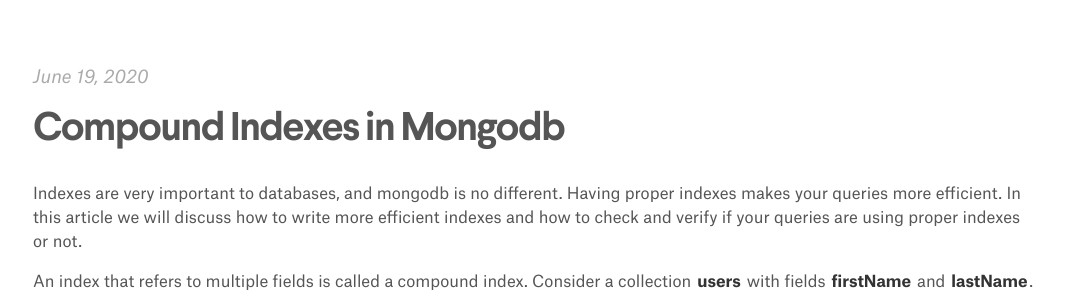
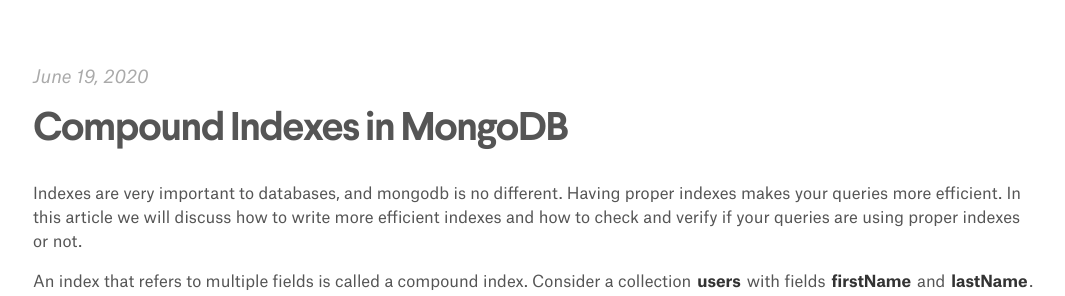
Before and after one commit to Idnan/idnan.github.io, a Jekyll site: the page built from blog/_posts/2020-06-19-compound-indexes-in-mongodb.md, in a window 1280 px wide and 900 px high. Shown: the part 213-509 px from the top of the window, without its empty margins (107-1172 px from the left). Built offline with Jekyll 4.4.1, drawn with Linux system fonts in a browser that asks for light colours; some web fonts are replaced; comment, search, counter and statistics services are not loaded.

```diff
--- a/blog/_posts/2020-06-19-compound-indexes-in-mongodb.md
+++ b/blog/_posts/2020-06-19-compound-indexes-in-mongodb.md
@@ -1,6 +1,6 @@
 ---
 layout: post
-title: Compound Indexes in Mongodb
+title: Compound Indexes in MongoDB
 comments: true
 ---
 
```
